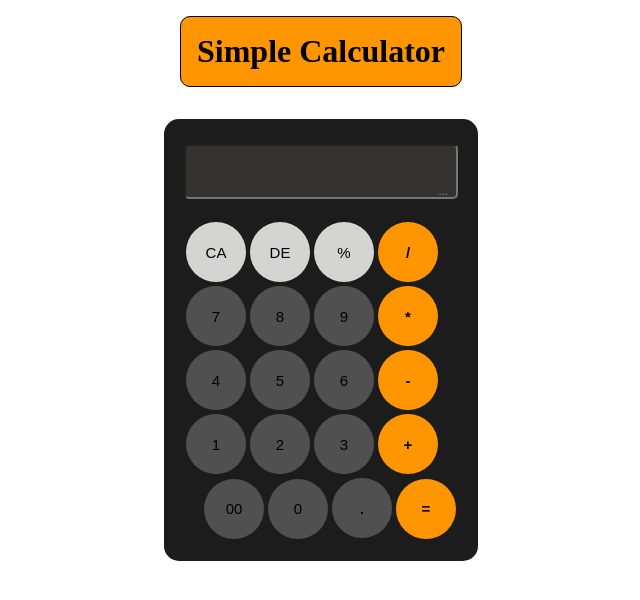
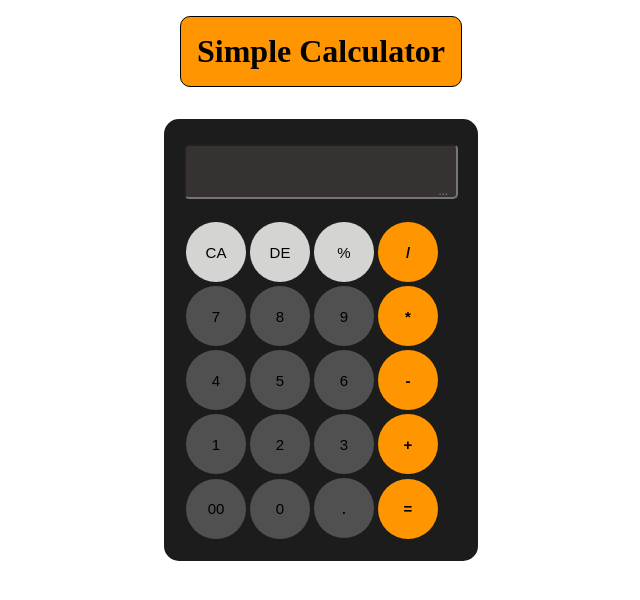
Before and after one commit to castaneda-ed/Calculator, a React (Vite) app: page / in a window 1280 px wide. Shown: the top 600 px of the page, without its empty margins (319-959 px from the left). Built offline with nearby package versions, Linux system fonts and the light colour scheme.

Commit message:
fixed las row

```diff
--- a/src/App.css
+++ b/src/App.css
@@ -58,10 +58,6 @@ main {
   background-color: #797979;
 }
 
-.last-row:last-child {
-  justify-self: flex-end;
-}
-
 .operator {
   background-color: #ff9500;
 }
```
